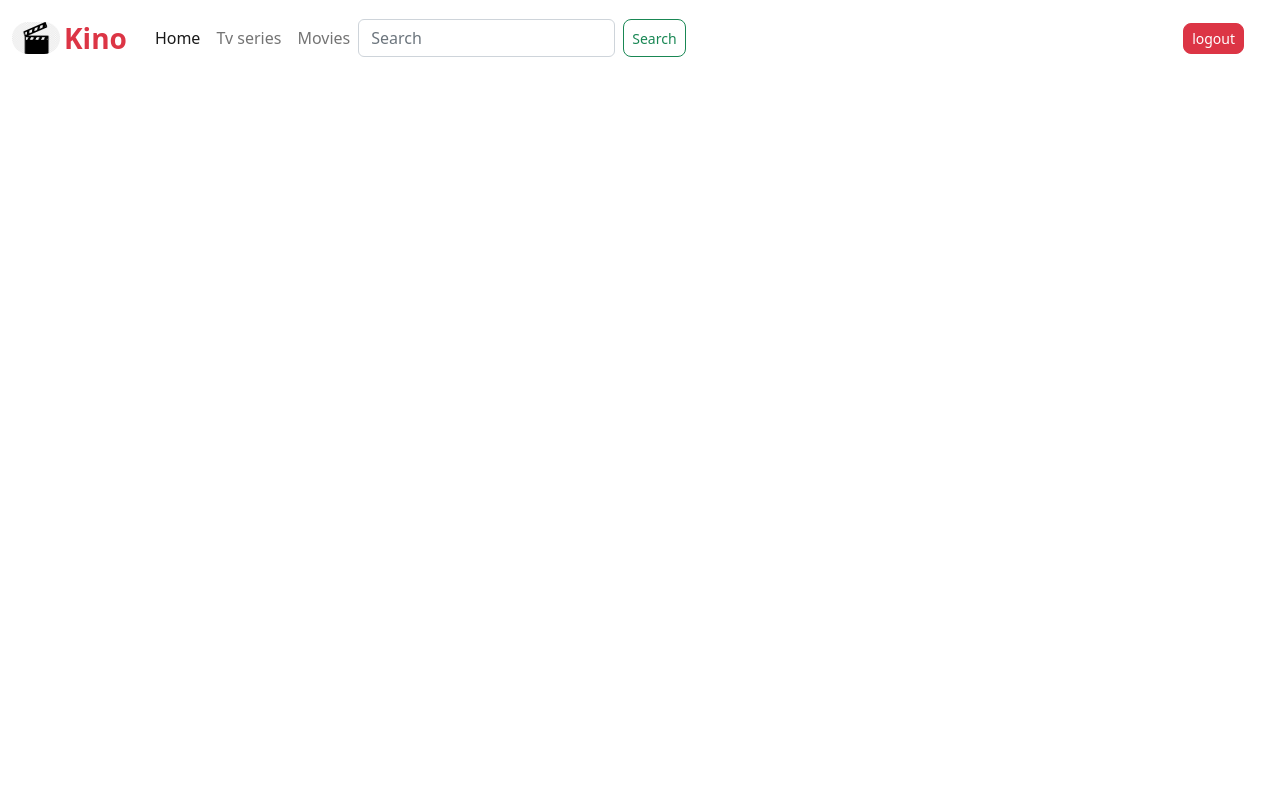
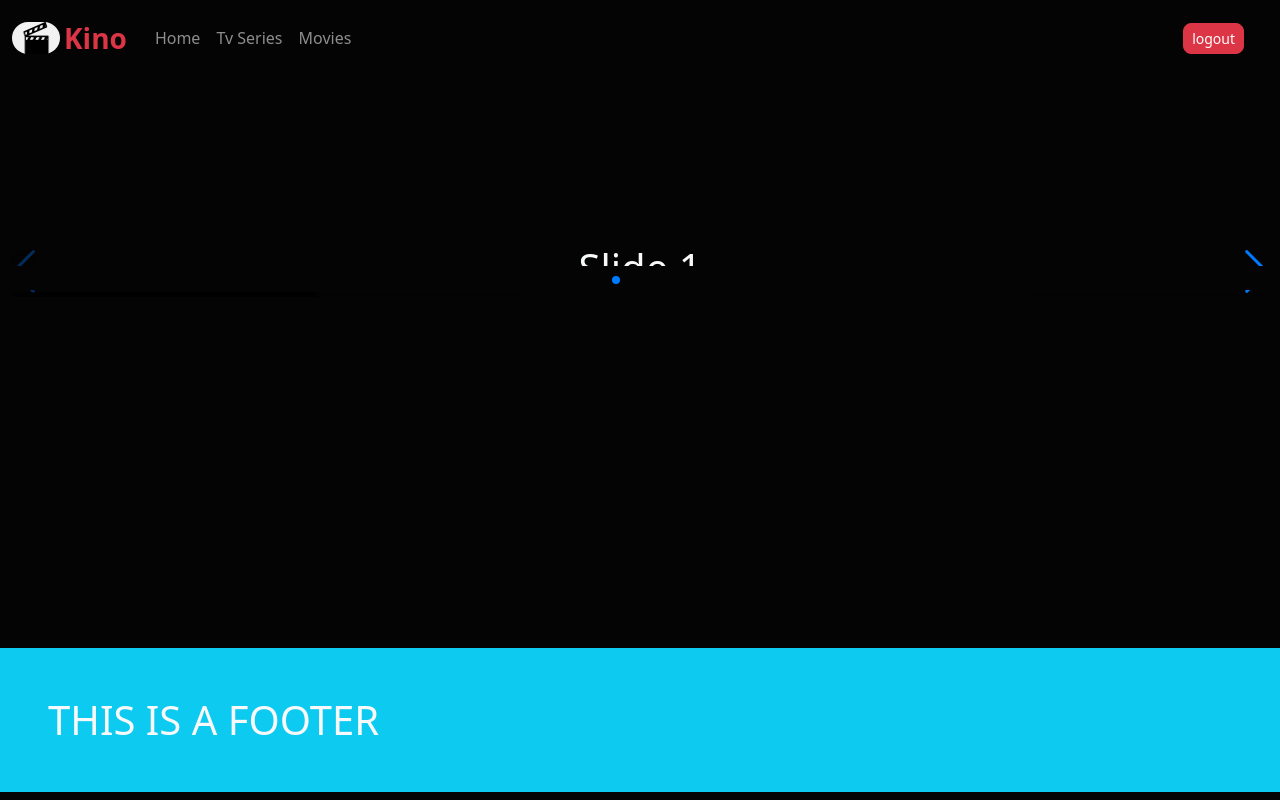
Before and after one commit to williamgyamfik/movie_app, a Next.js app: page /home in a window 1280 px wide. Built offline with nearby package versions, Linux system fonts and the light colour scheme.

Commit message:
added swipper UI for home page

```diff
--- /dev/null
+++ b/components/Footer.js
@@ -0,0 +1,13 @@
+const Footer = () => {
+  return (
+    <div style={{ position: "absolute", bottom: 0, width: "100%" }}>
+      <div>
+        <h1 className="text-light bg-info container-fluid mx-auto px-5 pt-5 pb-5">
+          THIS IS A FOOTER
+        </h1>
+      </div>
+    </div>
+  );
+};
+
+export default Footer;
--- a/components/Layout.js
+++ b/components/Layout.js
@@ -1,13 +1,13 @@
+import Footer from "./Footer";
 import NavBar from "./NavBar";
 
 const Layout = (props) => {
   return (
-    <>
-      <div>
-        <NavBar />
-        {props.children}
-      </div>
-    </>
+    <div>
+      <NavBar />
+      {props.children}
+      <Footer />
+    </div>
   );
 };
 
--- a/components/NavBar.js
+++ b/components/NavBar.js
@@ -5,8 +5,8 @@ import Image from "next/image";
 const NavBar = () => {
   return (
     <>
-      <nav className="navbar navbar-expand-sm fixed-top">
-        <div className="container-fluid ">
+      <nav className="navbar navbar-dark text-light navbar-expand-sm fixed-top">
+        <div className="container-fluid">
           <Link
             className="navbar-brand d-flex justify-content-center align-items-center "
             href="/home"
@@ -16,53 +16,51 @@ const NavBar = () => {
           </Link>
 
           <button
-            class="navbar-toggler "
+            className="navbar-toggler"
             type="button"
-            data-bs-toggle="collapse"
-            data-bs-target="#navbarNav"
-            aria-controls="navbarNav"
-            aria-expanded="false"
-            aria-label="Toggle navigation"
+            data-bs-toggle="offcanvas"
+            data-bs-target="#offcanvasDarkNavbar"
+            aria-controls="offcanvasDarkNavbar"
           >
-            <span class="navbar-toggler-icon"></span>
+            <span className="navbar-toggler-icon"></span>
           </button>
-          <div className="collapse navbar-collapse " id="navbarNav">
-            <ul className="navbar-nav justify-content-center ">
-              <li className="nav-item ">
-                <Link
-                  className="nav-link active"
-                  aria-current="page"
-                  href="/home"
+
+          <div
+            className="offcanvas offcanvas-end text-bg-dark"
+            tabindex="-1"
+            id="offcanvasDarkNavbar"
+            aria-labelledby="offcanvasDarkNavbarLabel"
           >
+            <div className="offcanvas-header">
+              <button
+                type="button"
+                className="btn-close btn-close-white"
+                data-bs-dismiss="offcanvas"
+                aria-label="Close"
+              ></button>
+            </div>
+            <div className="offcanvas-body ">
+              <ul className="navbar-nav justify-content-end  pe-3 ">
+                <li className="nav-item">
+                  <Link className="nav-link " aria-current="page" href="/home">
                     Home
                   </Link>
                 </li>
                 <li className="nav-item">
                   <Link className="nav-link" href="/tv">
-                  Tv series
+                    Tv Series
                   </Link>
                 </li>
+
                 <li className="nav-item">
                   <Link className="nav-link" href="/movies">
                     Movies
                   </Link>
                 </li>
               </ul>
-            <form className="d-flex" role="search">
-              <input
-                className="form-control me-2 "
-                type="search"
-                placeholder="Search"
-                aria-label="Search"
-              />
-              <button
-                className="btn btn-outline-success btn-sm rounded-3"
-                type="submit"
-              >
-                Search
-              </button>
-            </form>
             </div>
+          </div>
+
           <div className="me-4">
             <button className="btn btn-danger btn-sm rounded-3">logout</button>
           </div>
--- a/components/Slider.js
+++ b/components/Slider.js
@@ -0,0 +1,45 @@
+import { Swiper, SwiperSlide } from "swiper/react";
+import { Navigation, Pagination, Scrollbar, Virtual } from "swiper";
+
+import "swiper/css";
+import "swiper/css/navigation";
+import "swiper/css/pagination";
+import "swiper/css/scrollbar";
+
+const Slider = () => {
+  return (
+    <Swiper
+      modules={[Navigation, Pagination, Scrollbar, Virtual]}
+      spaceBetween={50}
+      slidesPerView={1}
+      navigation
+      pagination={{ clickable: true }}
+      scrollbar={{ draggable: true }}
+      onSwiper={(swiper) => console.log(swiper)}
+      onSlideChange={() => console.log("slide change")}
+    >
+      <SwiperSlide>
+        <div className="d-flex justify-content-center">
+          <h1 className="text-light">Slide 1</h1>
+        </div>
+      </SwiperSlide>
+      <SwiperSlide>
+        <div className="d-flex justify-content-center">
+          <h1 className="text-light">Slide 1</h1>
+        </div>
+      </SwiperSlide>
+      <SwiperSlide>
+        <div className="d-flex justify-content-center">
+          <h1 className="text-light">Slide 1</h1>
+        </div>
+      </SwiperSlide>
+      <SwiperSlide>
+        <div className="d-flex justify-content-center">
+          <h1 className="text-light">Slide 1</h1>
+        </div>
+      </SwiperSlide>
+    </Swiper>
+  );
+};
+
+export default Slider;
--- a/next.config.js
+++ /dev/null
@@ -1,6 +0,0 @@
-/** @type {import('next').NextConfig} */
-const nextConfig = {
-  reactStrictMode: true,
-}
-
-module.exports = nextConfig
--- a/package.json
+++ b/package.json
@@ -20,6 +20,9 @@
     "next": "13.1.1",
     "react": "18.2.0",
     "react-dom": "18.2.0",
-    "swiper": "^8.4.5"
+    "swiper": "^8.4.6"
+  },
+  "devDependencies": {
+    "prettier": "2.8.3"
   }
 }
--- a/pages/home/index.js
+++ b/pages/home/index.js
@@ -1,9 +1,14 @@
+import Slider from "../../components/Slider";
+
 const Homepage = () => {
   return (
     <>
       <div>
         <h1>PAGE CONTENT HERE</h1>
       </div>
+      <div style={{ position: "absolute", bottom: 500, width: "100%" }}>
+        <Slider />
+      </div>
     </>
   );
 };
--- a/pages/index.js
+++ b/pages/index.js
@@ -6,9 +6,9 @@ const SignInPage = () => {
   const context = useContext(AuthContext);
 
   return (
-    <>
+    <div>
       <Form />
-    </>
+    </div>
   );
 };
 
--- a/pages/movies/index.js
+++ b/pages/movies/index.js
@@ -1,5 +1,9 @@
 const Movies = () => {
-  return <div></div>;
+  return (
+    <div>
+      <h1>THIS IS A MOVIE PAGE</h1>
+    </div>
+  );
 };
 
 export default Movies;
--- a/pages/tv/index.js
+++ b/pages/tv/index.js
@@ -1,7 +1,7 @@
 const Television = () => {
   return (
     <div>
-      <h1>This is a TV Page</h1>
+      <h1 className="text-light">This is a TV Page</h1>
     </div>
   );
 };
--- a/styles/globals.css
+++ b/styles/globals.css
@@ -77,7 +77,7 @@
   box-sizing: border-box;
   padding: 0;
   margin: 0;
-  background-color: rgb(255, 255, 255);
+  background-color: rgb(4, 4, 4);
 }
 
 li{
```
Also changed, not shown: .eslintrc.json (deleted), 1 other file (tests, documents, lock files or other folders). Lines whose indentation alone changed are shown as unchanged.
